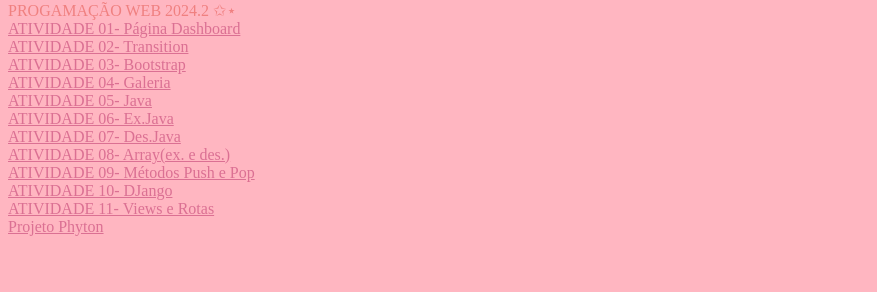
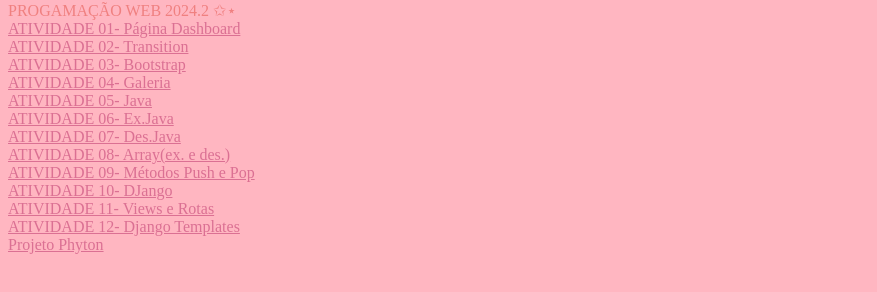
Before and after one commit to hanv1c/INFO2, a plain HTML site: page index.html in a window 1280 px wide. Shown: the part 80-372 px from the top of the page, without its empty margins (0-877 px from the left). Drawn offline with Linux system fonts and the light colour scheme.

Commit message:
Update index.html

```diff
--- a/index.html
+++ b/index.html
@@ -32,6 +32,7 @@
     <a href="09">ATIVIDADE 09- Métodos Push e Pop </a> <br>
     <a href="10/captura.jpeg">ATIVIDADE 10- DJango </a> <br>
     <a href="11/views.py">ATIVIDADE 11- Views e Rotas </a> <br>
+    <a href="12/index.html">ATIVIDADE 12- Django Templates </a> <br>
     <a href="teste01.py">Projeto Phyton </a> <br>
 </body>
 </html>
```
